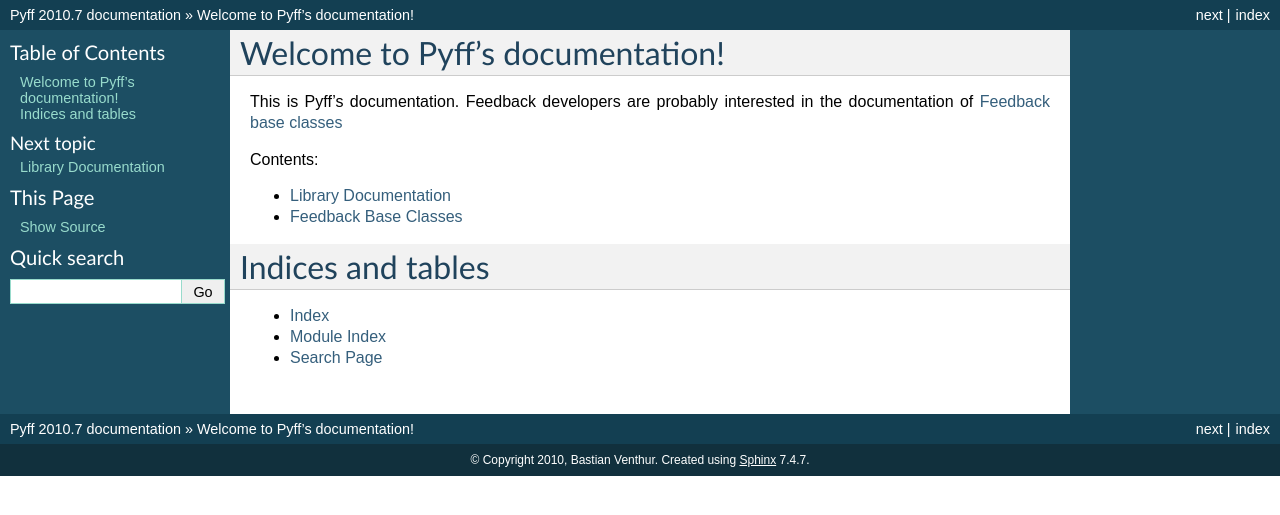
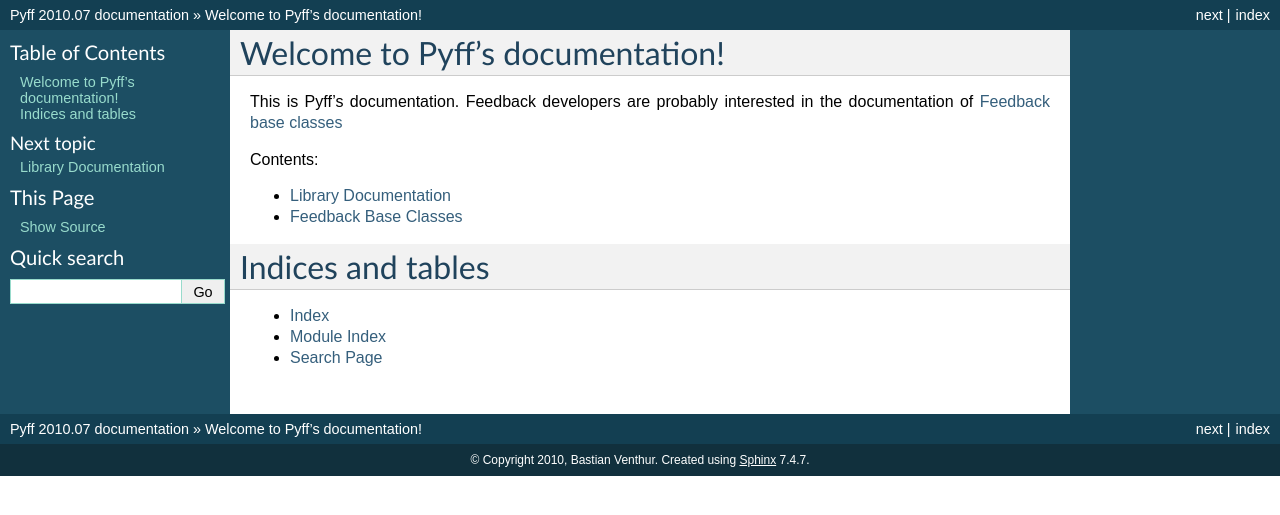
Before and after one commit to venthur/pyff, a Sphinx documentation site: the page built from doc/index.rst, in a window 1280 px wide. Shown: the top 515 px of the page. Built offline with Sphinx 7.4.7, drawn with Linux system fonts in a browser that asks for light colours; formulas are drawn with MathJax 3.

Commit message:
Updated Documentation to new version.

```diff
--- a/doc/conf.py
+++ b/doc/conf.py
@@ -45,9 +45,9 @@
 # built documents.
 #
 # The short X.Y version.
-version = '2010.7'
+version = '2010.07'
 # The full version, including alpha/beta/rc tags.
-release = '2010.7'
+release = '2010.07'
 
 # The language for content autogenerated by Sphinx. Refer to documentation
 # for a list of supported languages.
```
